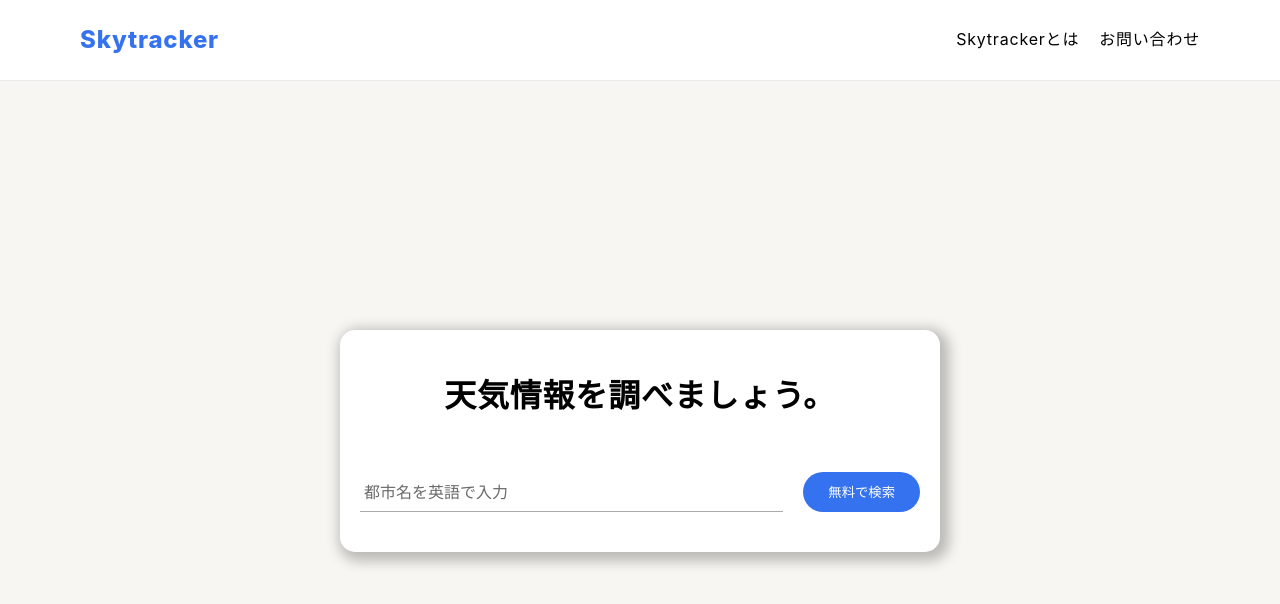
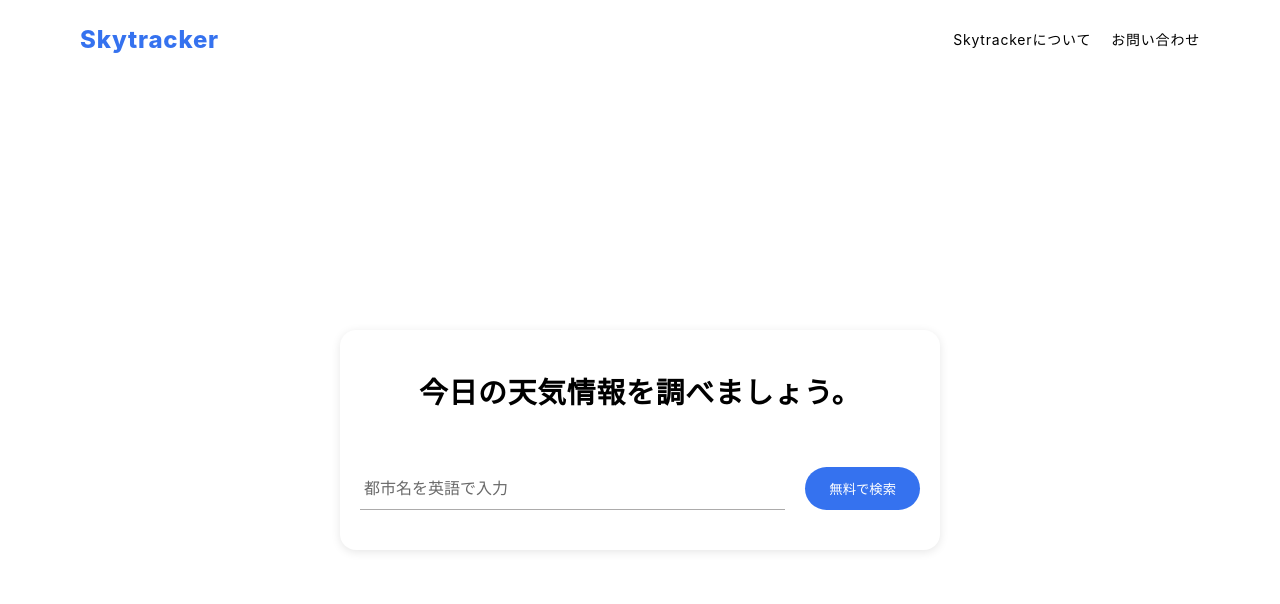
Before and after one commit to per-pj/weather-app, a plain HTML site: page index.html in a window 1280 px wide. Drawn offline with Linux system fonts and the light colour scheme.

Commit message:
・背景色の変更 ・フォームのシャドウの調整 ・ボタンのデザイン調整

```diff
--- a/index.html
+++ b/index.html
@@ -16,7 +16,7 @@
         <nav class="nav">
           <ul class="nav-list">
             <li class="nav-list-item">
-              <a href="./about.html">Skytrackerとは</a>
+              <a href="./about.html">Skytrackerについて</a>
             </li>
             <li class="nav-list-item">
               <a href="./contact.html">お問い合わせ</a>
@@ -27,7 +27,7 @@
     </header>
     <main class="wrapper">
       <div class="content-container">
-        <h1 class="title">天気情報を調べましょう。</h1>
+        <h3 class="title">今日の天気情報を調べましょう。</h3>
         <form id="weather-form">
           <input
             id="city-input"
--- a/style.css
+++ b/style.css
@@ -48,7 +48,6 @@ body {
 .header {
   width: 100%;
   background-color: #fff;
-  border-bottom: 1px solid #eaeaea;
 }
 
 .header-container {
@@ -79,6 +78,7 @@ body {
 
 .nav-list-item a {
   color: #000;
+  font-size: 14px;
   transition: color 0.3s ease;
 }
 
@@ -92,7 +92,7 @@ body {
   align-items: center;
   justify-content: center;
   min-height: calc(100vh - 80px); /* ヘッダー分を引いた高さ */
-  background-color: #f7f6f2;
+  background-color: #fff;
   padding: 2rem;
 }
 
@@ -102,12 +102,12 @@ body {
   background-color: #fff;
   text-align: center;
   padding: 40px 20px;
-  border-radius: 15px;
-  backdrop-filter: blur(20px);
-  box-shadow: 4px 4px 13px 5px rgba(0, 0, 0, 0.25);
+  border-radius: 16px;
+  box-shadow: 0 2px 10px rgba(0, 0, 0, 0.1);
 }
 
 .title {
+  font-size: 1.8rem;
   font-weight: 800;
   margin-bottom: 50px;
 }
@@ -137,8 +137,8 @@ body {
 #weather-form button {
   background-color: #3572ef;
   color: #fff;
-  padding: 10px 25px;
-  border-radius: 25px;
+  padding: 12px 24px;
+  border-radius: 26px;
   border: none;
   cursor: pointer;
   transition: opacity 0.3s ease;
```
